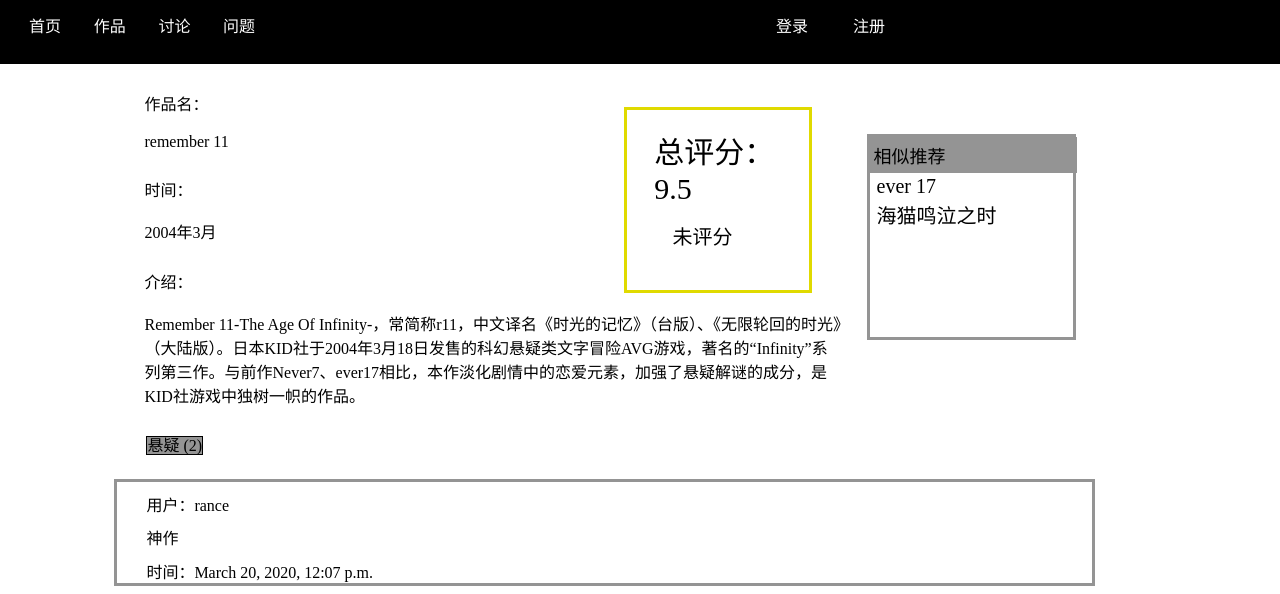
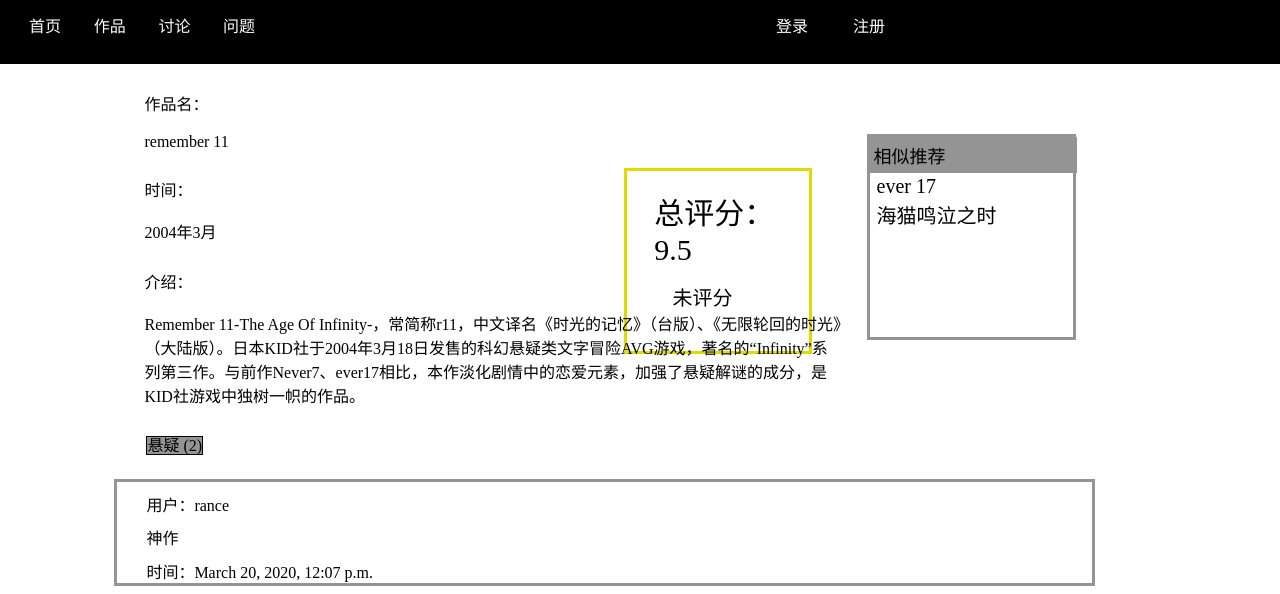
Before and after one commit to 16337189/ExamProject, a Django app: page /work/detail/3/ in a window 1280 px wide. Shown: the top 594 px of the page. Run offline with Django 3.2, Linux system fonts and the light colour scheme; data comes from the database, SQL or seed files in the repository; both versions use the stored data as it was after the commit.

Commit message:
实现v1.0.2

```diff
--- a/project/web/static/css/score.css
+++ b/project/web/static/css/score.css
@@ -1,4 +1,15 @@
-.score_box{
+.score_box_1{
+    float:right;
+    height:180px;
+    width:24%;
+    margin-top:-38%;
+    margin-right:4%;
+    border-style:solid;
+    border-color:#e0da00;
+    border-width:3px;
+}
+
+.score_box_2{
     float:right;
     height:180px;
     width:24%;
--- a/project/web/templates/work.html
+++ b/project/web/templates/work.html
@@ -65,7 +65,8 @@
                 <button type='submit' class="{{collection}}" name="collection_update">收藏</button>
             </form>
         {% endif %}
-        <div class="score_box">
+        {% if request.session.is_login %}
+            <div class="score_box_2">
                 <div class="avg_score">
                     {% if score.avg_s %}
                         总评分：{{score.avg_s}}
@@ -80,15 +81,31 @@
                         未评分
                     {% endif %}
                 </div>
-            {% if request.session.is_login %}
                 <form class="write_score_box" action="./" method="post">
                     {% csrf_token %}
                     <label for="score">评分：</label>
                     <input type="number" name='score' id="score"  min="0" max="10" placeholder="0~10" required>
                     <button type="submit" name="score_update">提交</button>
                 </form>
+            </div>
+        {% else %}
+            <div class="score_box_1">
+                <div class="avg_score">
+                    {% if score.avg_s %}
+                        总评分：{{score.avg_s}}
+                    {% else %}
+                        无评分
                     {% endif %}
                 </div>
+                <div class="user_score">
+                    {% if score.user_s %}
+                        自评分：{{score.user_s}}
+                    {% else %}
+                        未评分
+                    {% endif %}
+                </div>
+            </div>
+        {% endif %}
     </div>
     <div class="choose_work_list">
         <div class="choose_title">相似推荐</div>
```
Also changed, not shown: project/db.sqlite3. Lines whose indentation alone changed are shown as unchanged.
